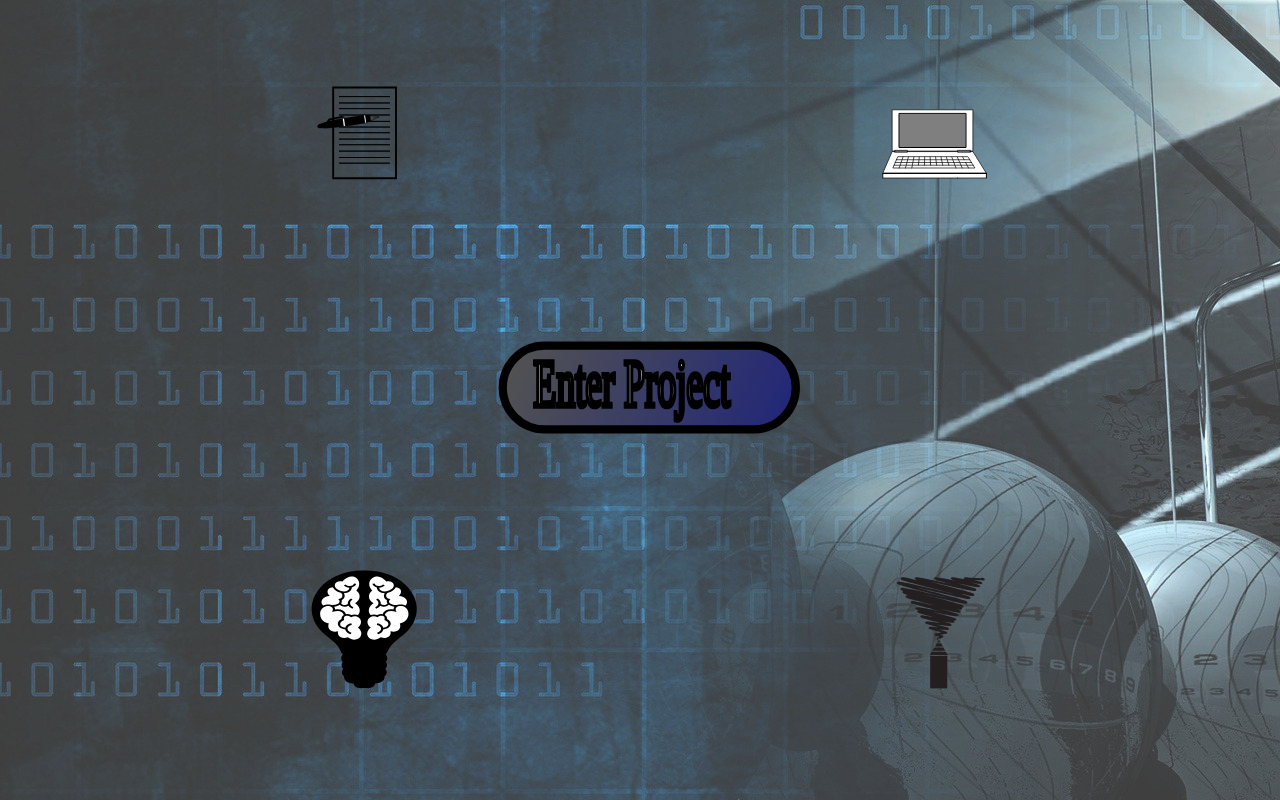
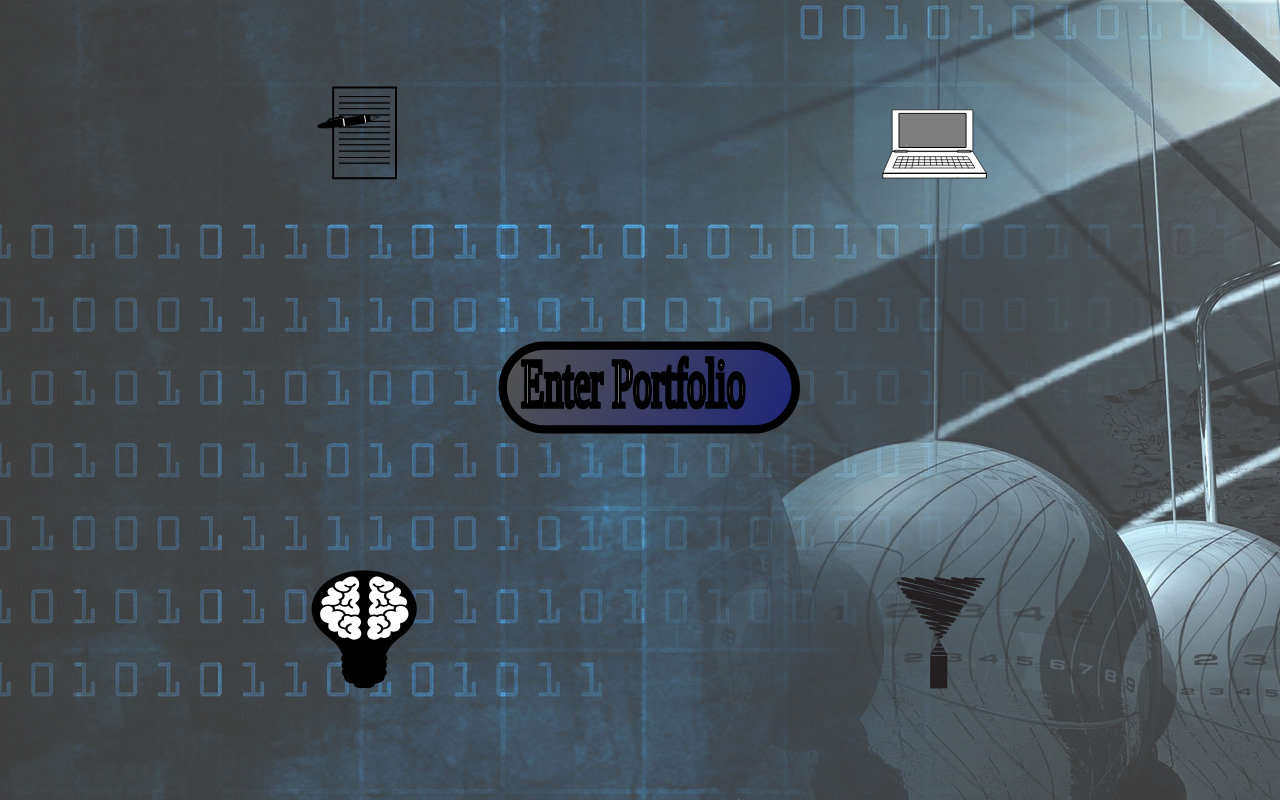
Before and after one commit to Roaldkamman/SVG, a plain HTML site: page index.html in a window 1280 px wide. Drawn offline with nearby package versions, Linux system fonts and the light colour scheme.

Commit message:
button change
changed the word from project to portfolio and centered the word within the button element of the SVG

```diff
--- a/animate.js
+++ b/animate.js
@@ -70,7 +70,7 @@ function out(){
 $buttonGroup.click(function(){
     // deactivates the event handlers to prevent user from triggering animations by accident:
     $buttonGroup.off();
-    // pulls all elements closer and bursts them out violently after reaching 0 scale to create the illusion of an implosion:
+    // scale the button down and transition the opacity to 0: (I would scale it down further but that looks wonky in google chrome)
     TweenLite.to($buttonGroup, 1, {
         scaleX: 0.9,
         scaleY: 0.9,
@@ -78,6 +78,7 @@ $buttonGroup.click(function(){
         transformOrigin:"center center"
     })
 
+    // pulls all elements closer and bursts them out violently after reaching 0 scale to create the illusion of an implosion:
     TweenLite.staggerTo($spiral, 1.5, {
         scaleX: 0,
         scaleY: 0,
--- a/index.html
+++ b/index.html
@@ -40,7 +40,7 @@
                 <g id="g5083" class="button-group">
                   <rect id="rect16" width="20.19" height="5.765" x="-79.255" y="192.912" style="fill:url(#linearGradient4577);fill-opacity:1;stroke:#000;stroke-width:.57241923;stroke-miterlimit:4;stroke-dasharray:none" ry="2.883"/>
                   <text xml:space="preserve" style="font-style:normal;font-variant:normal;font-weight:400;font-stretch:normal;font-size:3.4771533px;line-height:1.25;font-family:'Franklin Gothic Heavy';-inkscape-font-specification:'Franklin Gothic Heavy, ';letter-spacing:0;word-spacing:0;fill:#000;fill-opacity:1;stroke:#000;stroke-width:.28620961;stroke-miterlimit:4;stroke-dasharray:none;stroke-opacity:1" x="-103.797" y="146.46" id="text5054" transform="scale(.74315 1.34562)">
-                    <tspan id="tspan5052" x="-103.797" y="146.46" style="fill:#fff;stroke:#000;stroke-width:.28620961;stroke-miterlimit:4;stroke-dasharray:none;stroke-opacity:1">Enter Project</tspan>
+                    <tspan id="tspan5052" x="-104.9" y="146.46" style="fill:#fff;stroke:#000;stroke-width:.28620961;stroke-miterlimit:4;stroke-dasharray:none;stroke-opacity:1">Enter Portfolio</tspan>
                   </text>
                 </g>
                 <text id="text5063" y="72.995" x="318.602" style="font-style:normal;font-variant:normal;font-weight:400;font-stretch:normal;font-size:1.41111112px;line-height:1.25;font-family:'Franklin Gothic Heavy';-inkscape-font-specification:'Franklin Gothic Heavy, ';letter-spacing:0;word-spacing:0;fill:#000;fill-opacity:1;stroke:none;stroke-width:.26458335" xml:space="preserve"/>
```
